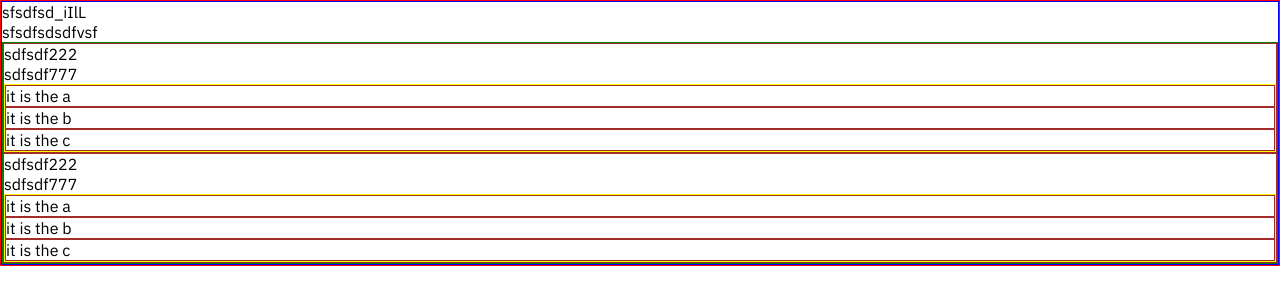
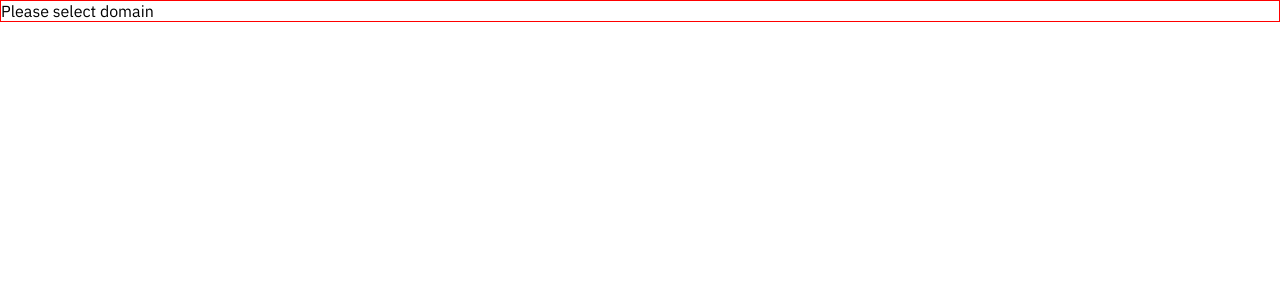
Before and after one commit to leodevbro/simple-forms-with-response-compression, a Next.js app: page / in a window 1280 px wide. Shown: the top 304 px of the page. Built offline with nearby package versions, Linux system fonts and the light colour scheme.

Commit message:
step next 005

```diff
--- a/src/components/FormShower/index.tsx
+++ b/src/components/FormShower/index.tsx
@@ -9,20 +9,20 @@ const Ground = styled.div`
 `;
 
 export const FormShower = () => {
-  const allFormsFeed = useMemo<typeof allFormsAsSmart2D>(() => {
-    if (!allFormsAsSmart2D) {
-      throw new Error(`allForms is falsy --- useMemo --- FormShower`);
-    }
-    return allFormsAsSmart2D;
-  }, []);
+  // const allFormsFeed = useMemo<typeof allFormsAsSmart2D>(() => {
+  //   if (!allFormsAsSmart2D) {
+  //     throw new Error(`allForms is falsy --- useMemo --- FormShower`);
+  //   }
+  //   return allFormsAsSmart2D;
+  // }, []);
 
-  const [currForm, setCurrForm] = useState<nsForm.One>(
-    allFormsFeed.domains[0].versions[0],
-  );
+  // const [currForm, setCurrForm] = useState<nsForm.One>(
+  //   allFormsFeed.domains[0].versions[0],
+  // );
 
   return (
     <Ground>
-      <OneForm formFeed={currForm} />
+      <OneForm />
     </Ground>
   );
 };
--- a/src/components/OneForm/index.tsx
+++ b/src/components/OneForm/index.tsx
@@ -4,7 +4,8 @@ import { useEffect, useMemo, useState } from 'react';
 import styled from 'styled-components';
 
 import { MainParamsOfUrl, useEasyUrlQuery } from '@/customHooks/main';
-import { allForms } from '@/feed';
+
+import { getFormByDomainAndVersion } from '@/utils/main';
 
 const Ground = styled.div`
   border: 1px solid blue;
@@ -15,35 +16,53 @@ const QuestionsList = styled.div`
 `;
 
 type OneFormProps = {
-  formFeed: nsForm.One;
+  // formFeed: nsForm.One;
+  aaaa?: 'a';
 };
 
-export const OneForm = ({ formFeed }: OneFormProps) => {
+export const OneForm = ({ aaaa }: OneFormProps) => {
   const { urlQueryParams, updateUrlQueryParams } =
     useEasyUrlQuery<MainParamsOfUrl>();
 
-  const currForm = useMemo(() => {
-    // const foundForm = allForms.n0
+  const currForm = useMemo<nsForm.One | null>(() => {
+    const foundForm = getFormByDomainAndVersion({
+      domainId: urlQueryParams.domainId,
+      vId: urlQueryParams.vId,
+    });
+
+    return foundForm;
   }, [urlQueryParams]);
 
   console.log('urlQueryParams:::', urlQueryParams);
 
-  const [fillingOfTheForm, setFillingOfTheForm] = useState<nsForm.One>(
-    structuredClone(formFeed),
+  const [fillingOfTheForm, setFillingOfTheForm] = useState<nsForm.One | null>(
+    structuredClone(currForm),
   );
 
-  const currFormLang = urlQueryParams.formLang;
+  useEffect(() => {
+    // if form changes, reset the filling entirely
 
-  useEffect(() => {
-    // if formFeed changes, reset the filling entirely
+    const foundForm = getFormByDomainAndVersion({
+      domainId: urlQueryParams.domainId,
+      vId: urlQueryParams.vId,
+    });
 
-    setFillingOfTheForm(structuredClone(formFeed));
+    setFillingOfTheForm(structuredClone(foundForm));
 
     return () => {
       // clean up anything?
     };
-  }, [formFeed]);
+  }, [urlQueryParams.domainId, urlQueryParams.vId]);
 
+  if (!fillingOfTheForm) {
+    if (!urlQueryParams.domainId) {
+      return <div>Please select domain</div>;
+    }
+    if (!urlQueryParams.vId) {
+      return <div>Please select form version for this domain</div>;
+    }
+    throw new Error(`Form not found --- !fillingOfTheForm --- OneForm`);
+  }
 
   return (
     <Ground>
@@ -63,7 +82,7 @@ export const OneForm = ({ formFeed }: OneFormProps) => {
       <div>sfsdfsdsdfvsf</div>
 
       <QuestionsList>
-        {formFeed.questions.map((question, questionIndex) => {
+        {fillingOfTheForm.questions.map((question, questionIndex) => {
           return (
             <OneQuestion
               key={question.id}
--- a/src/customHooks/main.tsx
+++ b/src/customHooks/main.tsx
@@ -4,7 +4,8 @@ import queryString from 'query-string';
 
 export type MainParamsOfUrl = {
   formLang?: nsGlo.LangCode;
-  formId?: nsForm.One['id'];
+  domainId?: nsGlo.GoodId;
+  vId?: nsGlo.GoodId;
   aaaa790?: string;
 };
 
--- /dev/null
+++ b/src/utils/main.tsx
@@ -0,0 +1,27 @@
+import { domainsMap } from '@/feed';
+
+export const getFormByDomainAndVersion = ({
+  domainId,
+  vId,
+}: {
+  domainId?: string;
+  vId?: string;
+}): nsForm.One | null => {
+  if (!domainId || !vId) {
+    return null;
+  }
+
+  const foundDomain = domainsMap.get(domainId);
+  if (!foundDomain) {
+    throw new Error(`Domain not found --- useMemo --- currForm --- OneForm`);
+  }
+
+  const foundForm = foundDomain.versions.find((ver) => ver.id === vId);
+  if (!foundForm) {
+    throw new Error(
+      `Form version not found --- useMemo --- currForm --- OneForm`,
+    );
+  }
+
+  return foundForm;
+};
```
